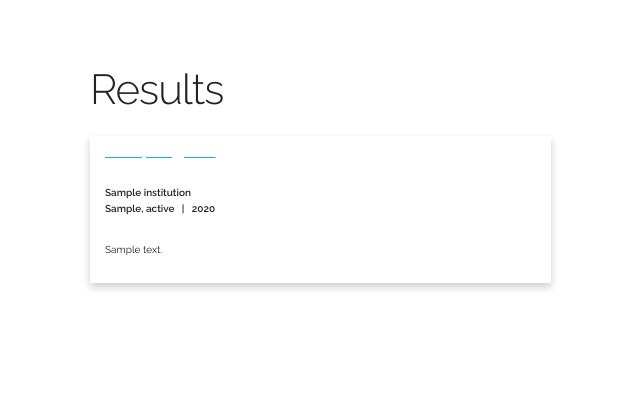
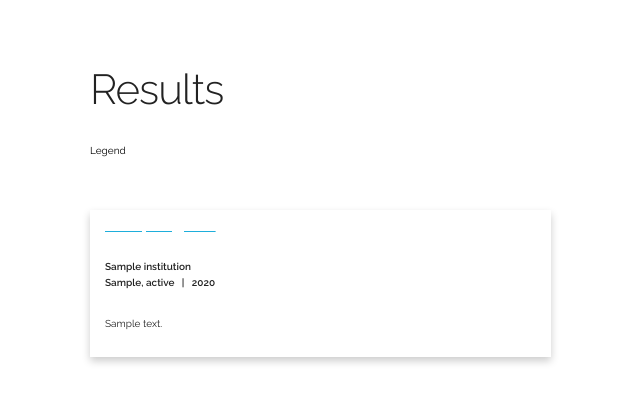
Before and after one commit to smythp/NEH-impact, a Flask app: template app/templates/results.html in a window 1280 px wide. Shown: the part 68-471 px from the top of the page, without its empty margins (70-710 px from the left). Run offline with Flask 2, Linux system fonts and the light colour scheme; the template is opened without the code that fills it: most values are stand-ins (such as "Sample title", 1, 10 or a date in 2020).

Commit message:
Added legend to top of page. Closes #2.

```diff
--- a/app/static/styles.css
+++ b/app/static/styles.css
@@ -89,7 +89,7 @@ ul {
     border: none;
     outline: 0;
     font-size: 18px;
-    padding: 100px;
+    /* padding: 100px; */
     color: #fff;
     cursor: pointer;
     /* background-color: #1EAEDB; */
@@ -123,30 +123,41 @@ strong {
 .division.research_education {
     background-color: #3723bc;
 }
-.division.other_humanities {
+.other_humanities {
     background-color: #D32A31;
 }
-.division.education {
+.education {
     background-color: #00ABED;
 }
-.division.research {
+.research {
     background-color: #23BC4A;
 }
-.division.public_programs {
+.public_programs {
     background-color: #F20591;
 }
-.division.federal_state {
+.federal_state {
     background-color: #F7BE29;
 }
-.division.challenge_grants {
+.challenge_grants {
     background-color: #DB5A1E;
 }
-.division.preservation_access {
+.preservation_access {
     background-color: #2B52BC;
 }
-.division.research_education {
+.digital_humanities {
 
 }
-.division.digital_humanities {
 
+.legend {
+    padding: 2px 10px;
+    width: 100%;
+    color: #ffffff;
+    vertical-align: top;
+    font-size: 1.0rem;
+    margin-bottom: 4px;
 }
+
+.legend.headline {
+    color: #000000;
+    padding-left: 0;
+}
--- a/app/templates/results.html
+++ b/app/templates/results.html
@@ -16,6 +16,15 @@
 
 <h2>Results</h2>
 
+<div style="width: 120px">
+
+  <p>
+    <div class="legend headline">Legend</div>
+    {% for division in divisions %}
+    <div class="legend {{ division.class }}">{{ division.name }}</div>
+    {% endfor %}
+  </p>
+</div>
 
 {% if grants %}
 {% else %}
@@ -24,17 +33,6 @@
 
 {% for grant in grants|sort(reverse=True, attribute='YearAwarded') %}
 
-
-<!-- <div class="row">
-     <div style="border:solid" class="six columns card">
-     <h4 style="background-color:green">The title of the card</h6>
-     <p>Some stuff</p>
-     </div>
-     <div class="six columns card">
-     <h6>The title of the card</h6>
-     <p>Some stuff</p>
-     </div>
-     </div> -->
 
 {{ loop.cycle('<div class="row">', '') | safe }}
   <div class="six columns card">
```
Also changed, not shown: app/views.py (+25 -3 lines).
